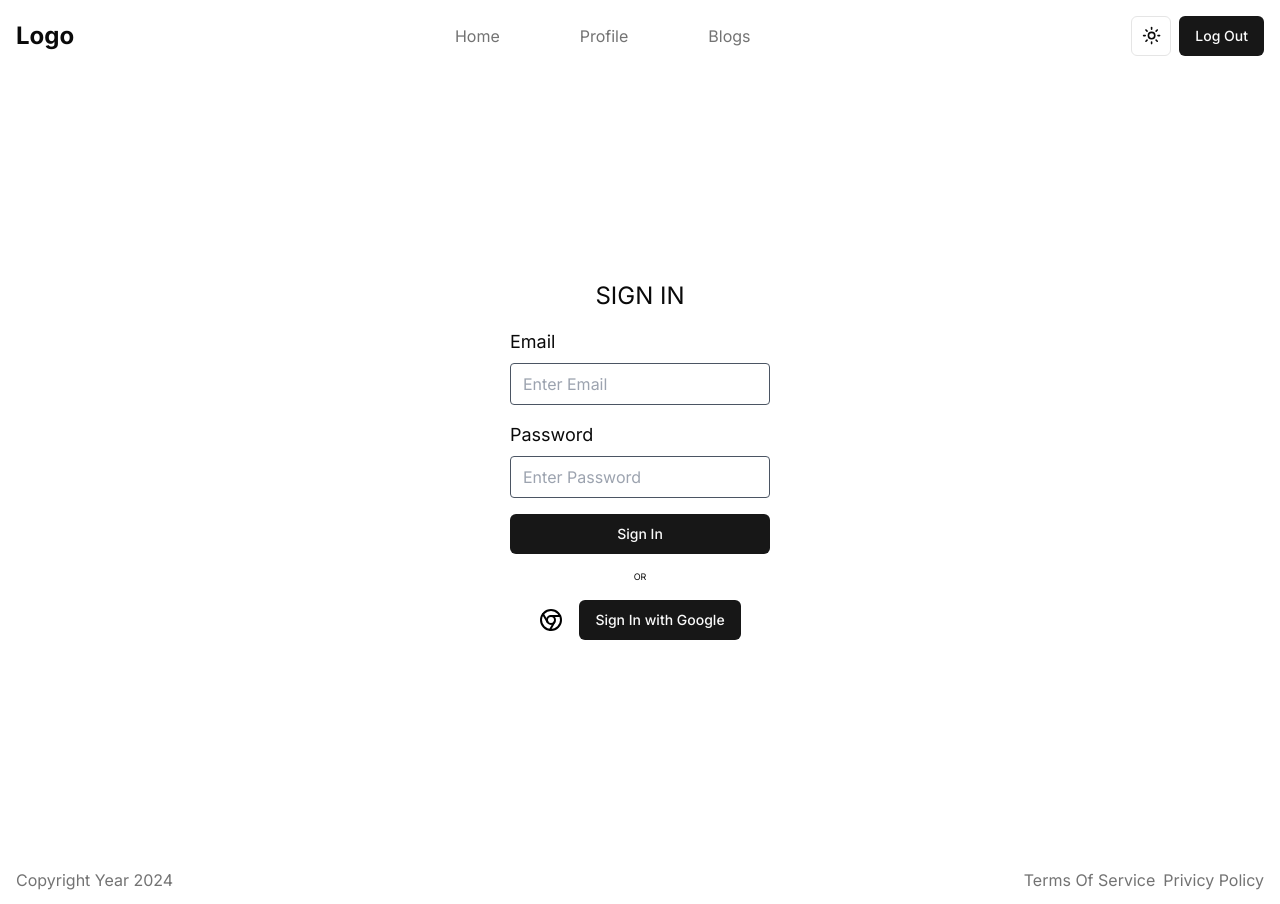
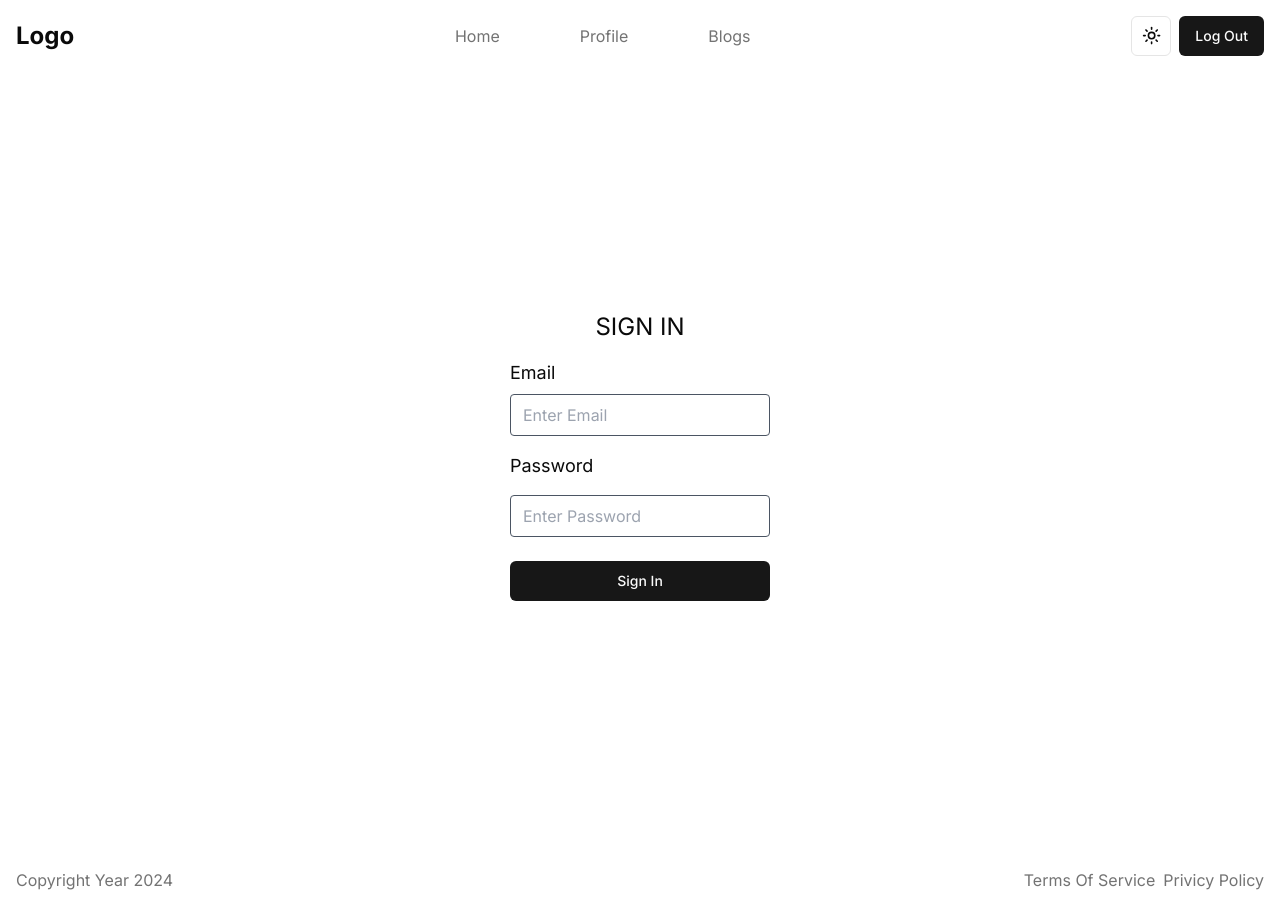
Before and after one commit to Abhinavv81/blog-app, a Next.js app: page /sign-in in a window 1280 px wide. Built offline with nearby package versions, Linux system fonts and the light colour scheme.

Commit message:
remove google  from sign up

```diff
--- a/app/(auth)/sign-in/page.tsx
+++ b/app/(auth)/sign-in/page.tsx
@@ -6,7 +6,7 @@ export default function SignIN() {
   return (
     <>
       <div className=" h-[100vh]  flex  justify-center  items-center  ">
-        <div className="  max-w-96 p-4 pl-8 pr-8 pt-6 flex  justify-between gap-4 flex-col border-solid border-2	border-white rounded-lg	">
+        <div className="  max-w-96 p-5  flex  justify-between gap-4 flex-col border-solid border-2	border-white rounded-lg	">
           <div className="flex justify-center">
             <h1 className="text-2xl">SIGN IN</h1>
           </div>
@@ -19,7 +19,7 @@ export default function SignIN() {
               placeholder="Enter Email"
             />
           </div>
-          <div className="flex items-start  gap-2 flex-col   ">
+          <div className="flex items-start  gap-4 flex-col   ">
             <h1 className="text-[18px] flex   gap-2 flex-col ">Password</h1>
             <input
               className="w-full px-3 py-2 text-black bg-white border border-gray-600 rounded focus:outline-none focus:border-blue-500"
@@ -27,14 +27,14 @@ export default function SignIN() {
               placeholder="Enter Password"
             />
           </div>
-          <Button className="">Sign In</Button>
-          <div className="flex justify-center">
+              <Button className="mt-2">Sign In</Button>
+          {/* <div className="flex justify-center">
             <h1 className="text-[9px]">OR</h1>
           </div>
           <div className=" h-10 flex items-center justify-center  gap-4 bg-white rounded-md">
             <Chrome className="stroke-black" />
             <Button className="">Sign In with Google</Button>
-          </div>
+          </div> */}
         </div>
       </div>
     </>
--- a/app/(auth)/signup/page.tsx
+++ b/app/(auth)/signup/page.tsx
@@ -5,7 +5,7 @@ export default function SignUP() {
   return (
     <>
       <div className=" h-[100vh]  flex  justify-center items-center">
-        <div className="  max-w-96 p-4 pl-8 pr-8 pt-6 flex  justify-between gap-4 flex-col border-solid border-2	border-white rounded-lg	">
+        <div className="  max-w-96 p-5 flex  justify-between gap-4 flex-col border-solid border-2	border-white rounded-lg	">
           <div className="flex justify-center">
             <h1 className="text-2xl">SIGN UP</h1>
           </div>
@@ -34,14 +34,14 @@ export default function SignUP() {
               placeholder="Enter Password"
             />
           </div>
-          <Button className="">Sign Up</Button>
-          <div className="flex justify-center">
+          <Button className="mt-2">Sign Up</Button>
+          {/* <div className="flex justify-center">
             <h1 className="text-[9px]">OR</h1>
           </div>
           <div className=" h-10 flex items-center justify-center  gap-4 bg-white rounded-md">
             <Chrome className="stroke-black" />
             <Button className="">Sign Up with Google</Button>
-          </div>
+          </div> */}
         </div>
       </div>
     </>
```
